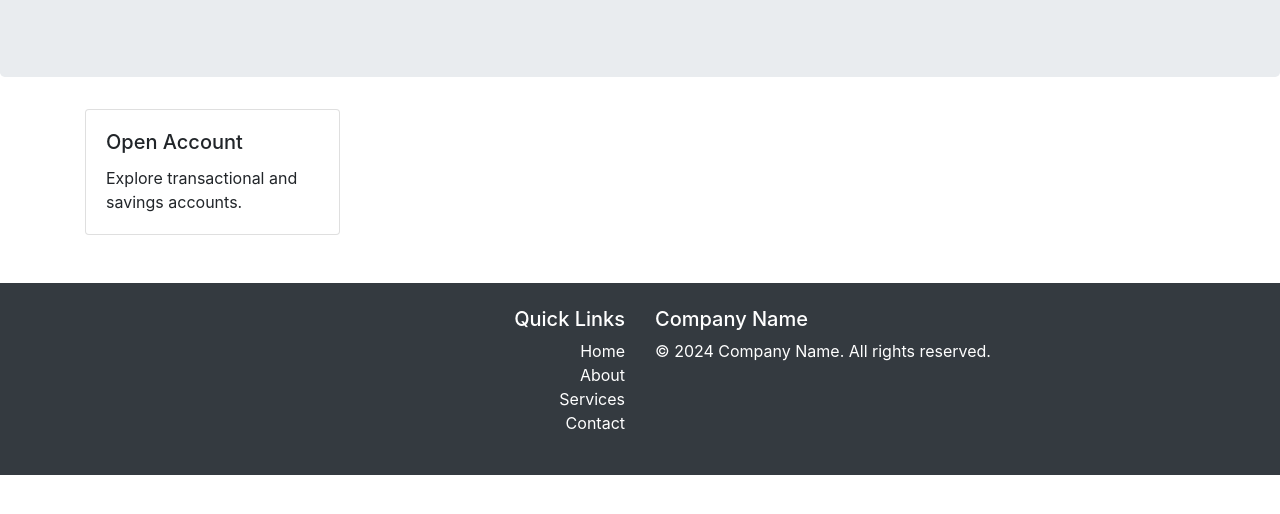
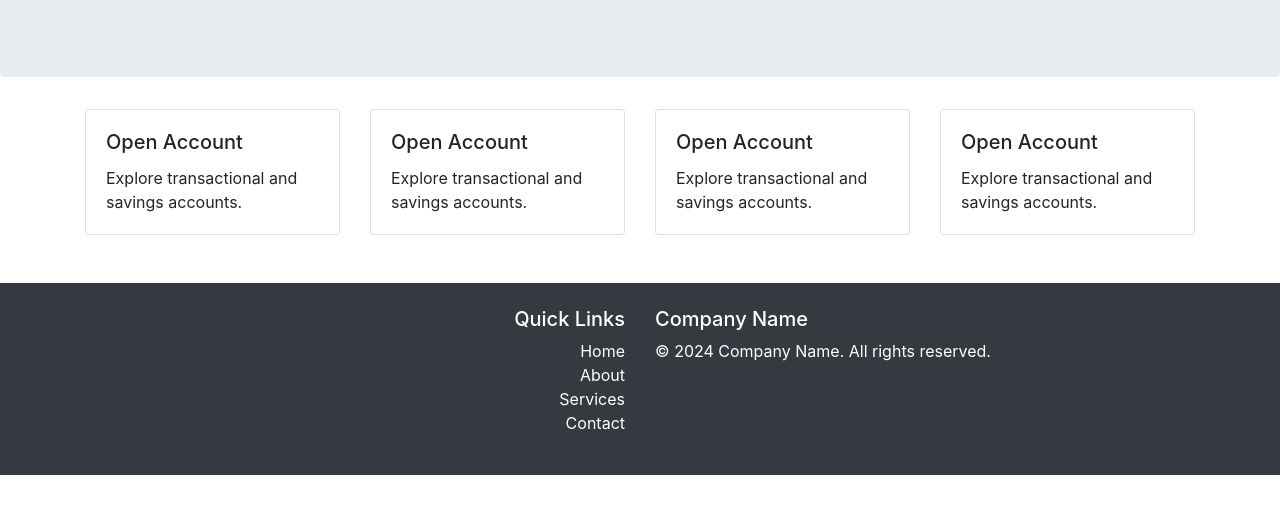
Before and after one commit to Stickywest/billways, a plain HTML site: page index.html in a window 1280 px wide. Shown: the part 258-772 px from the top of the page. Drawn offline with nearby package versions, Linux system fonts and the light colour scheme.

Commit message:
Update index.html

```diff
--- a/index.html
+++ b/index.html
@@ -45,6 +45,31 @@
                     </div>
                 </div>
             </div>
+              <div class="col-md-3">
+                <div class="card">
+                    <div class="card-body">
+                        <h5 class="card-title">Open Account</h5>
+                        <p class="card-text">Explore transactional and savings accounts.</p>
+                    </div>
+                </div>
+            </div>
+                 <div class="col-md-3">
+                <div class="card">
+                    <div class="card-body">
+                        <h5 class="card-title">Open Account</h5>
+                        <p class="card-text">Explore transactional and savings accounts.</p>
+                    </div>
+                </div>
+            </div>
+                 <div class="col-md-3">
+                <div class="card">
+                    <div class="card-body">
+                        <h5 class="card-title">Open Account</h5>
+                        <p class="card-text">Explore transactional and savings accounts.</p>
+                    </div>
+                </div>
+            </div>
+
             <!-- Add other service cards here -->
         </div>
     </div>
```
